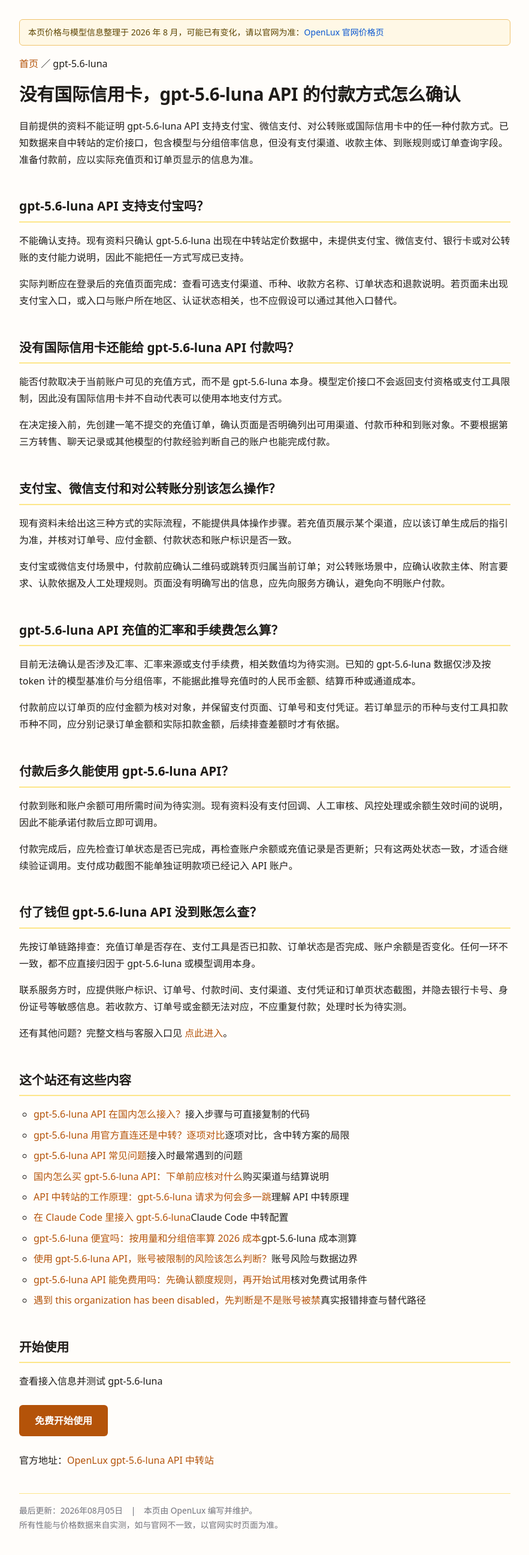
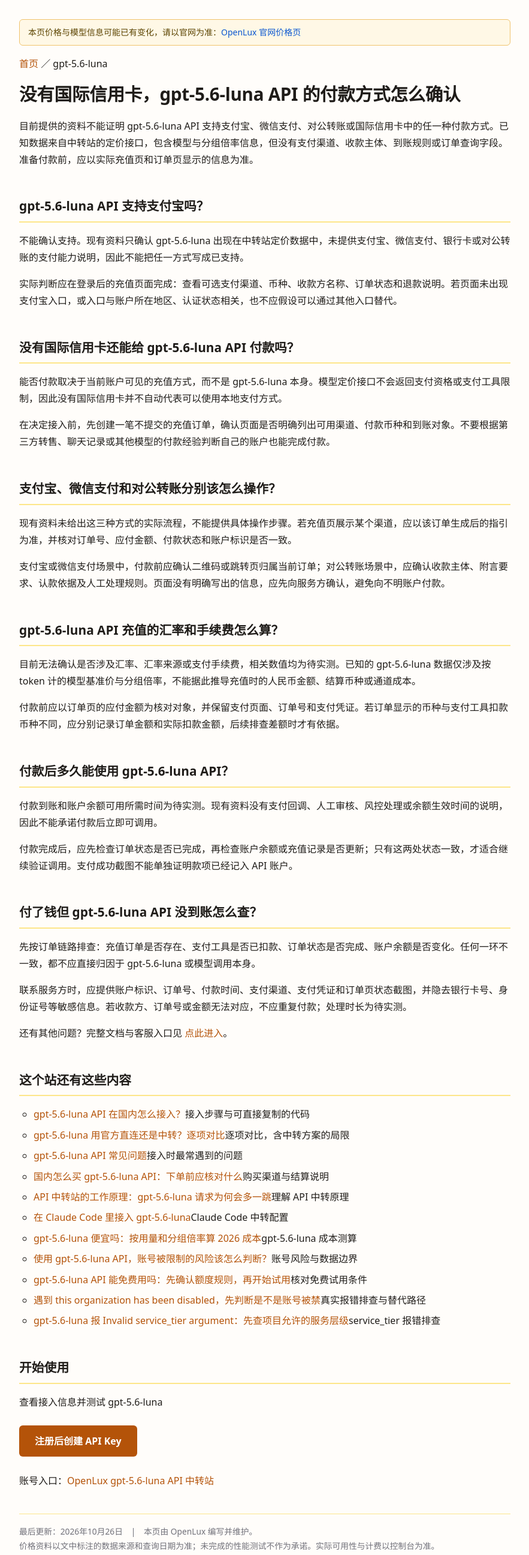
Before and after one commit to a37836323/gpt-5-6-luna-api, a plain HTML site: page gpt56-luna-payment-methods/index.html in a window 1280 px wide. Shown: the whole page at 60% size, without its empty margins (198-1081 px from the left). Drawn offline with Linux system fonts and the light colour scheme.

Commit message:
更新 gpt56-luna-payment-methods/index.html

```diff
--- a/gpt56-luna-payment-methods/index.html
+++ b/gpt56-luna-payment-methods/index.html
@@ -86,7 +86,7 @@
       "@id": "https://a37836323.github.io/gpt-5-6-luna-api/gpt56-luna-payment-methods/#article",
       "headline": "没有国际信用卡，gpt-5.6-luna API 的付款方式怎么确认",
       "datePublished": "2026-08-03",
-      "dateModified": "2026-08-05",
+      "dateModified": "2026-10-26",
       "inLanguage": "zh-CN",
       "author": {
         "@id": "https://api.openlux.ai/#organization"
@@ -145,10 +145,11 @@
 </head>
 <body>
 <main class="head-row17">
-<p data-notice="price-20261025" style="margin:0 0 16px;padding:10px 14px;border:1px solid #f0c36d;background:#fff8e6;color:#5c4400;border-radius:6px;font-size:14px;line-height:1.6">本页价格与模型信息整理于 2026 年 8 月，可能已有变化，请以官网为准：<a href="https://www.openlux.ai/pricing?utm_source=gpt-5-6-luna-api&amp;utm_medium=satellite&amp;utm_campaign=price_notice" style="color:#0b57d0">OpenLux 官网价格页</a></p>
+<p data-notice="price-20261025" style="margin:0 0 16px;padding:10px 14px;border:1px solid #f0c36d;background:#fff8e6;color:#5c4400;border-radius:6px;font-size:14px;line-height:1.6">本页价格与模型信息可能已有变化，请以官网为准：<a href="https://www.openlux.ai/pricing?utm_source=gpt-5-6-luna-api&amp;utm_medium=satellite&amp;utm_campaign=price_notice" style="color:#0b57d0">OpenLux 官网价格页</a></p>
 <p class="list-row55"><a href="https://a37836323.github.io/gpt-5-6-luna-api/">首页</a> ／ gpt-5.6-luna</p>
 <h1>没有国际信用卡，gpt-5.6-luna API 的付款方式怎么确认</h1>
 <p>目前提供的资料不能证明 gpt-5.6-luna API 支持支付宝、微信支付、对公转账或国际信用卡中的任一种付款方式。已知数据来自中转站的定价接口，包含模型与分组倍率信息，但没有支付渠道、收款主体、到账规则或订单查询字段。准备付款前，应以实际充值页和订单页显示的信息为准。</p>
+
 <section>
 <h2>gpt-5.6-luna API 支持支付宝吗？</h2>
 <p>不能确认支持。现有资料只确认 gpt-5.6-luna 出现在中转站定价数据中，未提供支付宝、微信支付、银行卡或对公转账的支付能力说明，因此不能把任一方式写成已支持。</p>
@@ -168,7 +169,7 @@
 <h2>付了钱但 gpt-5.6-luna API 没到账怎么查？</h2>
 <p>先按订单链路排查：充值订单是否存在、支付工具是否已扣款、订单状态是否完成、账户余额是否变化。任何一环不一致，都不应直接归因于 gpt-5.6-luna 或模型调用本身。</p>
 <p>联系服务方时，应提供账户标识、订单号、付款时间、支付渠道、支付凭证和订单页状态截图，并隐去银行卡号、身份证号等敏感信息。若收款方、订单号或金额无法对应，不应重复付款；处理时长为待实测。</p>
-<p>还有其他问题？完整文档与客服入口见 <a href="https://api.openlux.ai/register?channel=c_vs1ipqiv" rel="nofollow noopener" data-cta="link">点此进入</a>。</p>
+<p>还有其他问题？完整文档与客服入口见 <a href="https://api.openlux.ai/register?channel=c_vs1ipqiv" rel="nofollow noopener" data-cta="docs">点此进入</a>。</p>
 </section>
 <section>
 <h2>这个站还有这些内容</h2>
@@ -183,15 +184,16 @@
 <li><a href="https://a37836323.github.io/gpt-5-6-luna-api/gpt-luna-account-risk/">使用 gpt-5.6-luna API，账号被限制的风险该怎么判断？</a><span>账号风险与数据边界</span></li>
 <li><a href="https://a37836323.github.io/gpt-5-6-luna-api/gpt-56-luna-free-trial/">gpt-5.6-luna API 能免费用吗：先确认额度规则，再开始试用</a><span>核对免费试用条件</span></li>
 <li><a href="https://a37836323.github.io/gpt-5-6-luna-api/api-error-disabled-2026/">遇到 this organization has been disabled，先判断是不是账号被禁</a><span>真实报错排查与替代路径</span></li>
+<li><a href="https://a37836323.github.io/gpt-5-6-luna-api/gpt-5-6-luna-service-tier-400-fix/">gpt-5.6-luna 报 Invalid service_tier argument：先查项目允许的服务层级</a><span>service_tier 报错排查</span></li>
 </ul>
 </section>
 <section>
 <h2>开始使用</h2>
 <p>查看接入信息并测试 gpt-5.6-luna</p>
-<p><a class="deck-row43" href="https://api.openlux.ai/register?channel=c_vs1ipqiv" rel="nofollow noopener" data-cta="button">免费开始使用</a></p>
-<p>官方地址：<a href="https://api.openlux.ai/register?channel=c_vs1ipqiv" rel="nofollow noopener" data-cta="link">OpenLux gpt-5.6-luna API 中转站</a></p>
+<p><a class="deck-row43" href="https://api.openlux.ai/register?channel=c_vs1ipqiv" rel="nofollow noopener" data-cta="register-bottom">注册后创建 API Key</a></p>
+<p>账号入口：<a href="https://api.openlux.ai/register?channel=c_vs1ipqiv" rel="nofollow noopener" data-cta="link">OpenLux gpt-5.6-luna API 中转站</a></p>
 </section>
-<p class="pane-stack12">最后更新：2026年08月05日　|　本页由 OpenLux 编写并维护。<br>所有性能与价格数据来自实测，如与官网不一致，以官网实时页面为准。</p>
+<p class="pane-stack12">最后更新：2026年10月26日　|　本页由 OpenLux 编写并维护。<br>价格资料以文中标注的数据来源和查询日期为准；未完成的性能测试不作为承诺。实际可用性与计费以控制台为准。</p>
 </main>
 <script>
 (function(){
```
